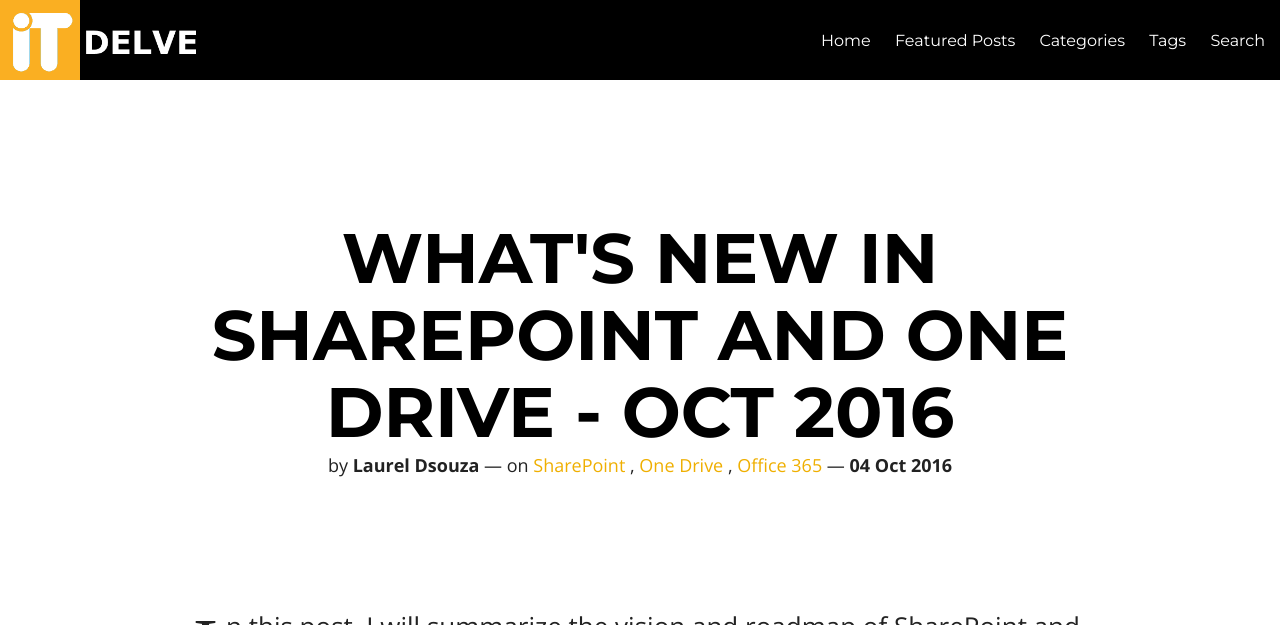
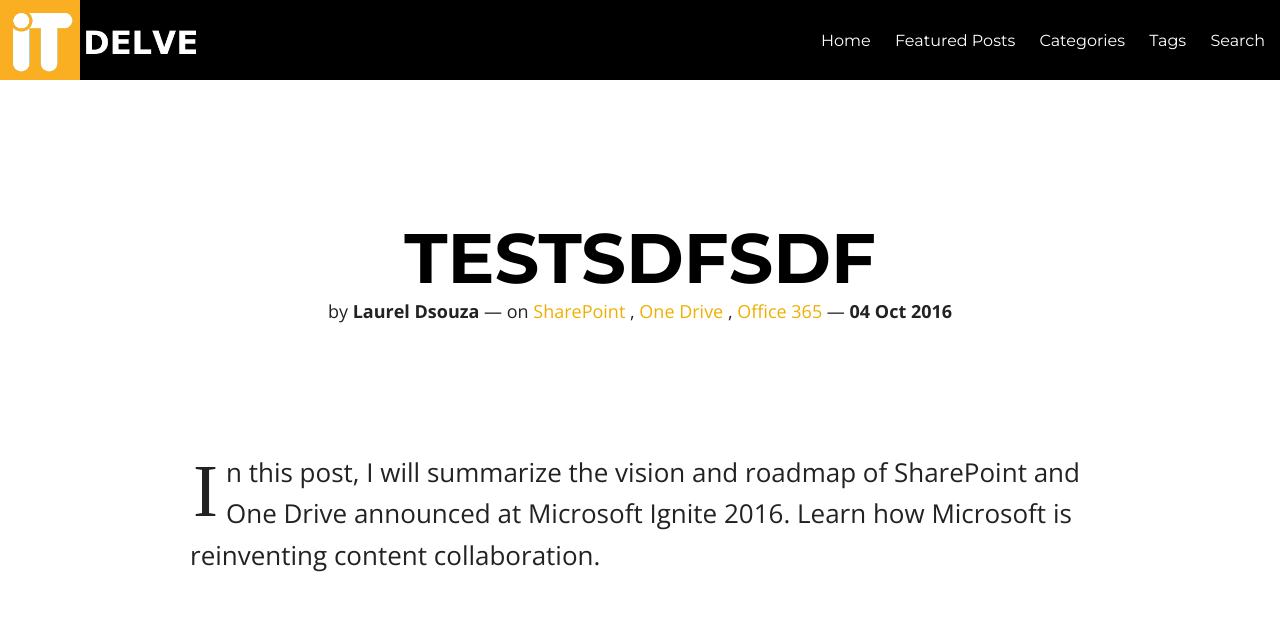
Before and after one commit to ldsouza/ldsouza.github.io, a Jekyll site: the page built from _posts/2016-10-04-what-s-new-in-sharepoint-and-one-drive-oct-2016.md, in a window 1280 px wide and 900 px high, cut to the strip 0-625 px from the top of the window. Built offline with Jekyll 4.4.1, drawn with Linux system fonts in a browser that asks for light colours; nearby versions of some CDN libraries; comment, search, counter and statistics services are not loaded.

Commit message:
Update 2016-10-04-what-s-new-in-sharepoint-and-one-drive-oct-2016.md

```diff
--- a/_posts/2016-10-04-what-s-new-in-sharepoint-and-one-drive-oct-2016.md
+++ b/_posts/2016-10-04-what-s-new-in-sharepoint-and-one-drive-oct-2016.md
@@ -4,7 +4,7 @@
 mathjax: false
 featured: false
 comments: true
-title: What's New in SharePoint and One Drive - Oct 2016
+title: testsdfsdf
 tags:
 - SharePoint
 - One Drive
```
